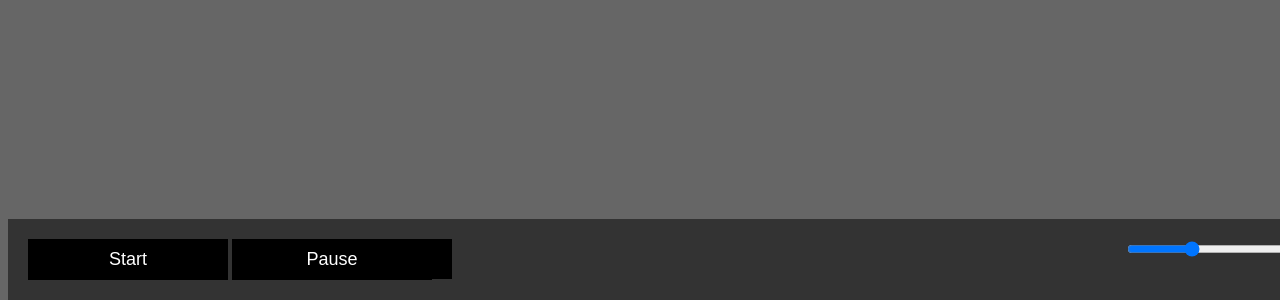
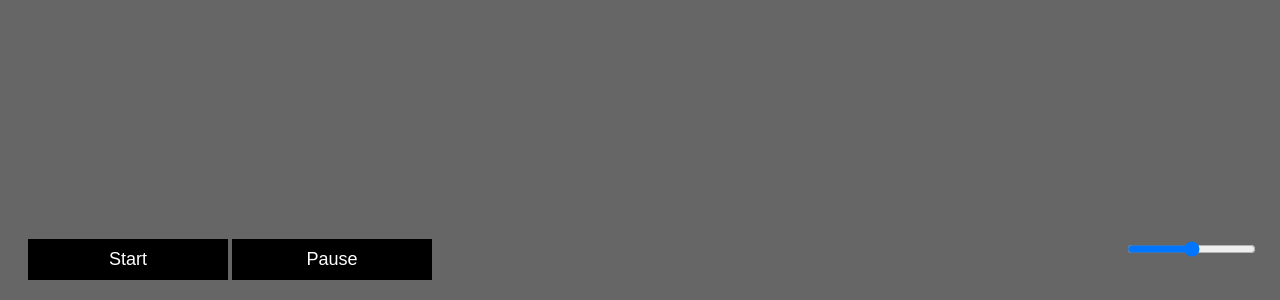
Before and after one commit to kaziol/WebcamstreamJS, a plain HTML site: page index.html in a window 1280 px wide. Shown: the part 500-800 px from the top of the page. Drawn offline with Linux system fonts and the light colour scheme.

Commit message:
Added brightness bar and minor changes in styling

```diff
--- a/index.html
+++ b/index.html
@@ -22,15 +22,13 @@
         #content {
             position: fixed;
             bottom: 0;
-            background: rgba(0, 0, 0, 0.5);
+            background: transparent;
             color: #f1f1f1;
             width: 100%;
             padding: 20px;
+            display: block;
         }
 
-        #content:hover {
-            display: block;
-        }
 
         /* Style the button used to pause/play the video */
 
@@ -57,11 +55,15 @@
             background: #000;
             color: #fff;
             cursor: pointer;
+            visibility: hidden;
         }
         #brightnessBar{
-  			float: right;
   			background: transparent;
+        }
+        #brightnessBarContainer{
+        	float: right;
   			padding-right: 50px;
+  			top: 50%;
         }
     </style>
 </head>
@@ -71,7 +73,8 @@
         <button id="startBtn" onclick="handleStartButton()" class="myBtn">Start</button>
         <button id="pauseBtn" onclick="handlePauseButton()" class="myBtn">Pause</button>
         <time id="timer"></time>
-        <input id="brightnessBar" type="range" min="0" max="200">
+        <div id="brightnessBarContainer"><input id="brightnessBar" type="range" min="0" max="200">
+        </div>
     </div>
     <video autoplay="true" id="videoElement" />
 
@@ -121,11 +124,12 @@
                 timerClock.innerHTML = "0:0:0";
                 startBtn.innerHTML = "Start";
                 pauseBtn.disabled= true;
+                timerClock.style.visibility = "hidden";
             } else {
                 start = Date.now();
                 startBtn.innerHTML = "Stop";
                 pauseBtn.disabled= false;
-
+                timerClock.style.visibility = "visible";
             }
         }
         function handlePauseButton() {
```
